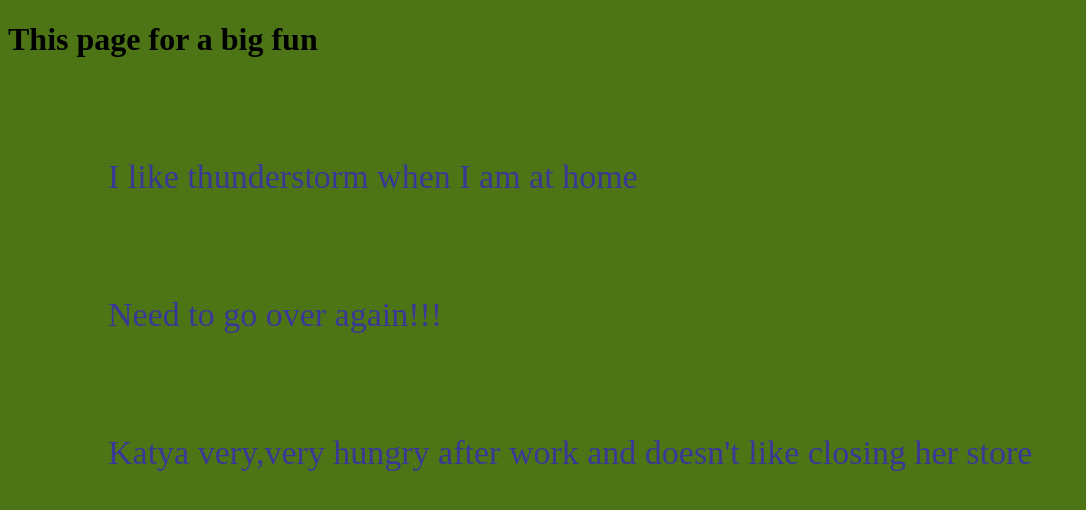
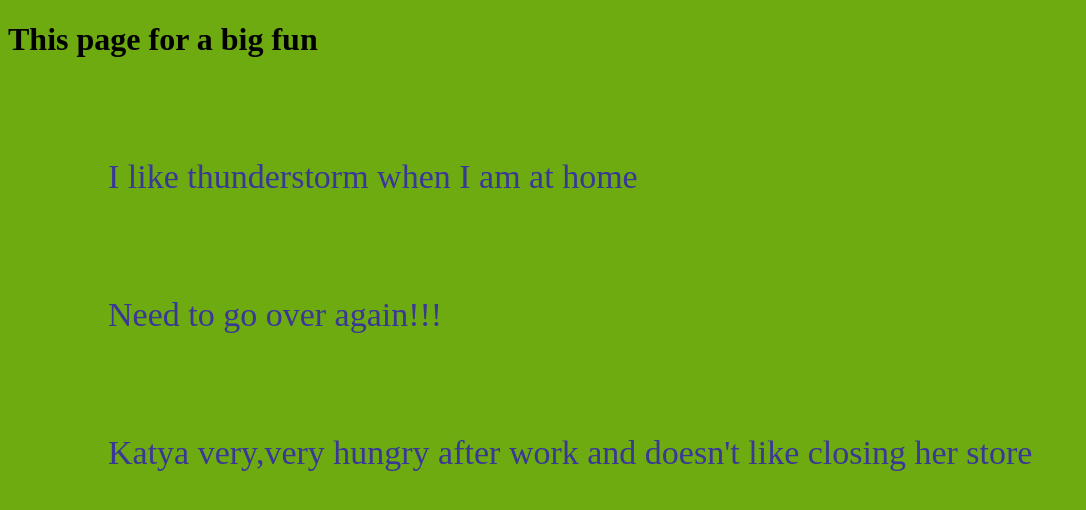
Before and after one commit to OlegStorozhuk/my-project, a plain HTML site: page index.html in a window 1280 px wide. Shown: the whole page, without its empty margins (0-1086 px from the left). Drawn offline with Linux system fonts and the light colour scheme.

Commit message:
new color

```diff
--- a/style.css
+++ b/style.css
@@ -1,5 +1,5 @@
 body{
-  background-color:rgb(78, 117, 21);
+  background-color:rgb(109, 171, 17);
 }
 p{
   color: rgb(58, 56, 151);
```
